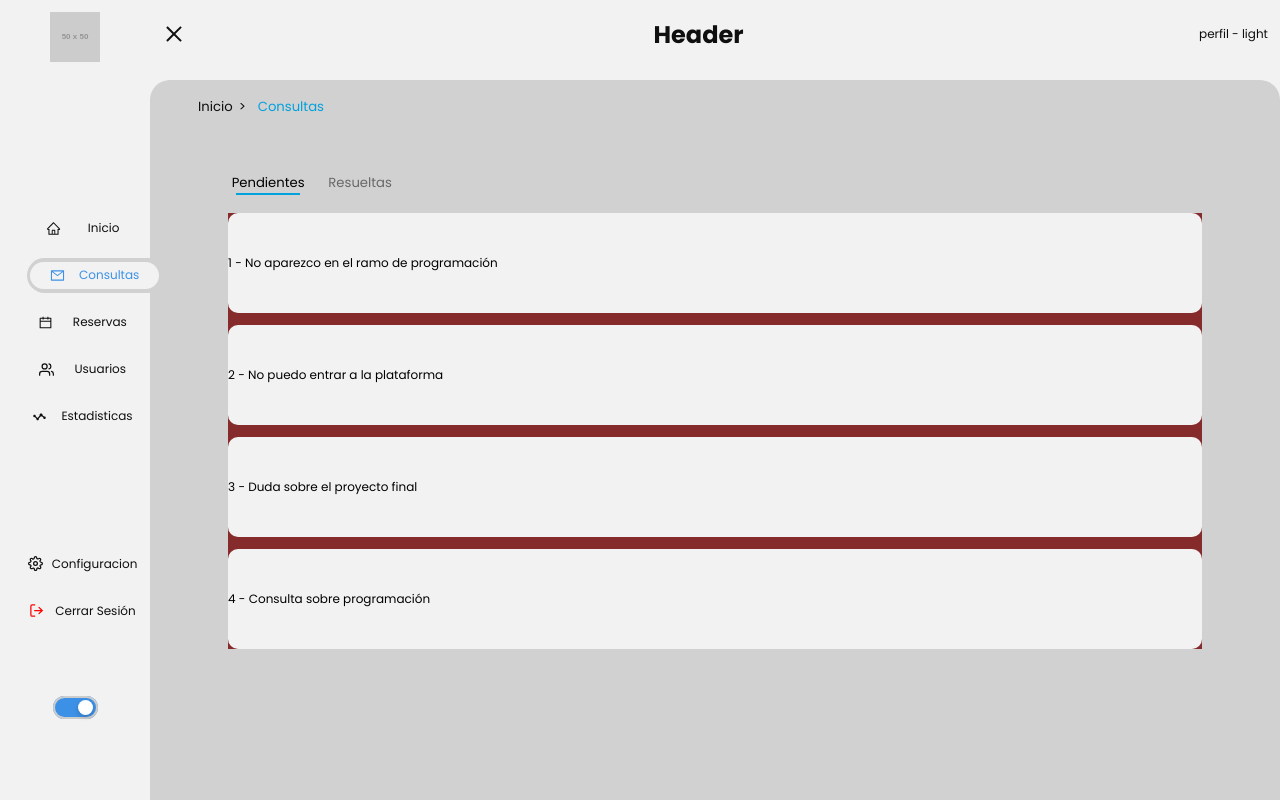
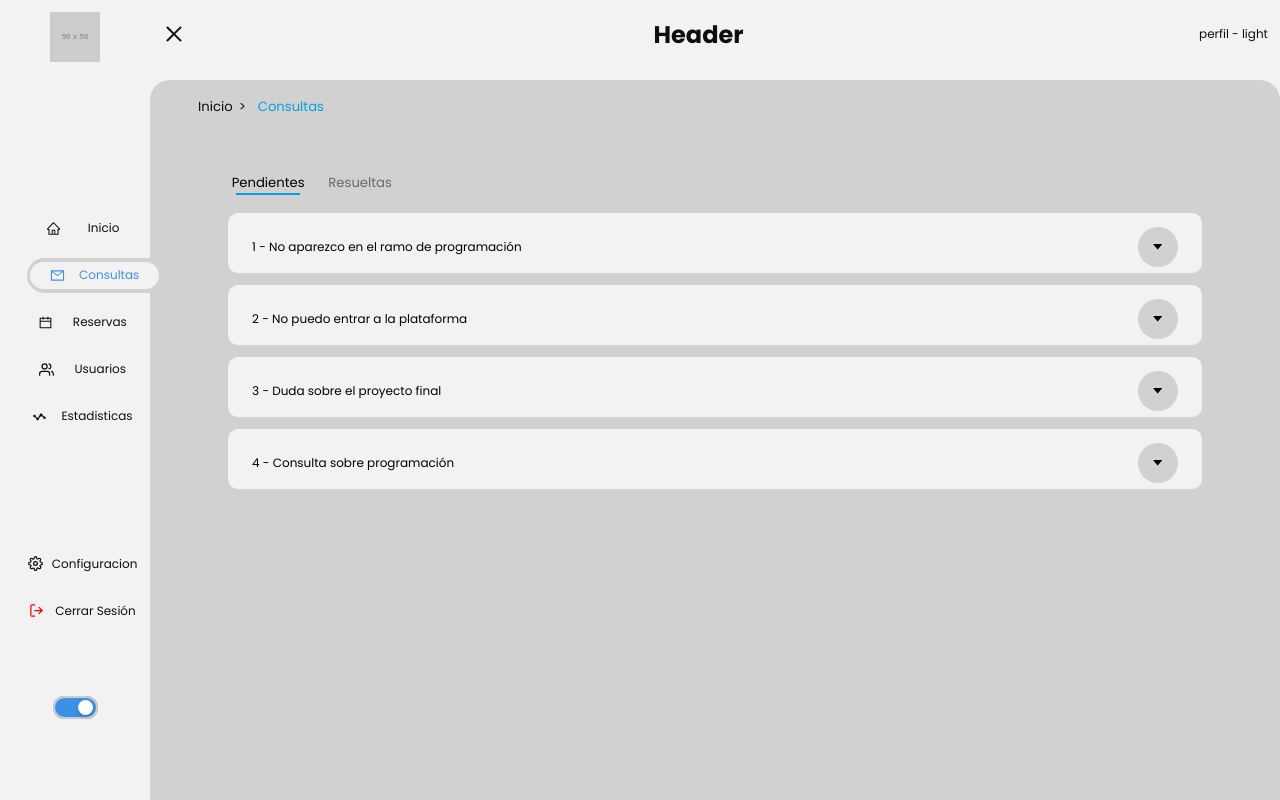
Before and after one commit to F4bian-pacheco/app-gestion-consultas, a Next.js app: page /dashboard/consultas in a window 1280 px wide. Built offline with nearby package versions, Linux system fonts and the light colour scheme.

Commit message:
feat: añadí dropdown a las consultas

```diff
--- a/components/Consultas/Consulta.tsx
+++ b/components/Consultas/Consulta.tsx
@@ -1,21 +1,89 @@
-import React from 'react'
+import React, { useState } from 'react'
 import styled from 'styled-components'
 import { ConsultaI } from '../../libs/services'
 
-const ConsultaContainer = styled.div`
+import {
+  AiFillCaretDown,
+  AiFillCaretUp
+} from 'react-icons/ai'
+
+interface ConsultaContainerProps {
+  open: boolean
+}
+
+const ConsultaContainer = styled.div<ConsultaContainerProps>`
   width: 100%;
-  height: 100px;
+  height: ${({ open }) => open ? '100px' : '60px'};
   background-color: #f2f2f2;
   border-radius: 10px;
   display: flex;
+  flex-direction: column;
+  /* align-items: ${({ open }) => open ? 'flex-start' : 'center'}; */
+  align-items: flex-start;
+  justify-content: space-between;
+  padding: 1rem;
+  /* transition: all 0.3s ease-in-out; */
+`
+
+const BotonDropdown = styled.button`
+  width: 40px;
+  height: 40px;
+  border-radius: 50%;
+  background-color: #d1d1d1;
+  border: none;
+  outline: none;
+  cursor: pointer;
+  display: grid;
+  place-items: center;
+`
+
+const ConsultaHeader = styled.div`
+  width: 100%;
+  height: 44px;
+  background-color: #f2f2f2;
+  display: flex;
   flex-direction: row;
   align-items: center;
+  justify-content: space-between;
+  padding: 1rem;
+`
+const ConsultaBody = styled.div`
+  width: 100%;
+  height: 100%;
+  background-color: #f2f2f2;
+  display: flex;
+  flex-direction: column;
+  align-items: flex-start;
+  justify-content: space-between;
+  padding: 1rem;
 `
 
 function Consulta({ consulta }: { consulta: ConsultaI }) {
+
+  const buton_icons = {
+    "v": <AiFillCaretDown />,
+    "x": <AiFillCaretUp />
+  }
+
+  const [open, setOpen] = useState(false)
+  const [buttonIcon, setbuttonIcon] = useState('v')
+
+  const toggleOpen = () => {
+    setOpen(!open)
+    setbuttonIcon(open ? 'v' : 'x')
+  }
+
   return (
-    <ConsultaContainer>
-      {consulta.id} - {consulta.asunto}
+    <ConsultaContainer open={open}>
+      <ConsultaHeader>
+        {consulta.id} - {consulta.asunto}
+        <BotonDropdown onClick={toggleOpen}>{buton_icons[buttonIcon]}</BotonDropdown>
+      </ConsultaHeader>
+      {open && (
+        <ConsultaBody>
+          {consulta.descripcion}
+        </ConsultaBody>
+      )}
     </ConsultaContainer>
   )
 }
--- a/components/Tabs.tsx
+++ b/components/Tabs.tsx
@@ -55,7 +55,6 @@ const TabNavItem = styled.li<TabNavItemProps>`
 
 const TabOutlet = styled.div`
   width: 100%;
-  background: #862b2b;
 `;
 
 const Tabs = () => {
```
